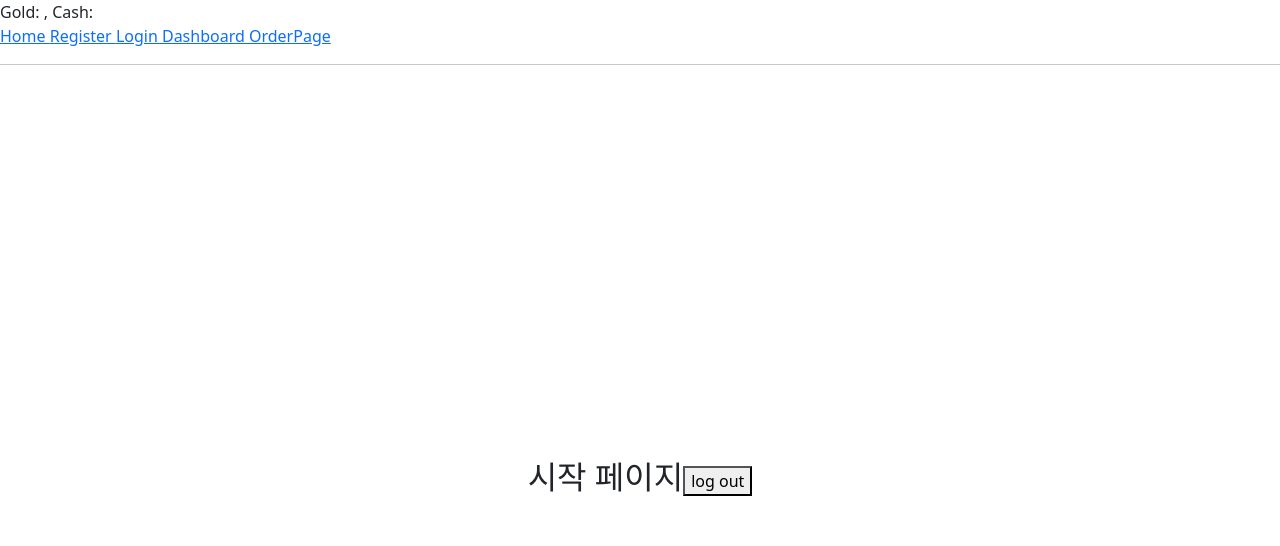
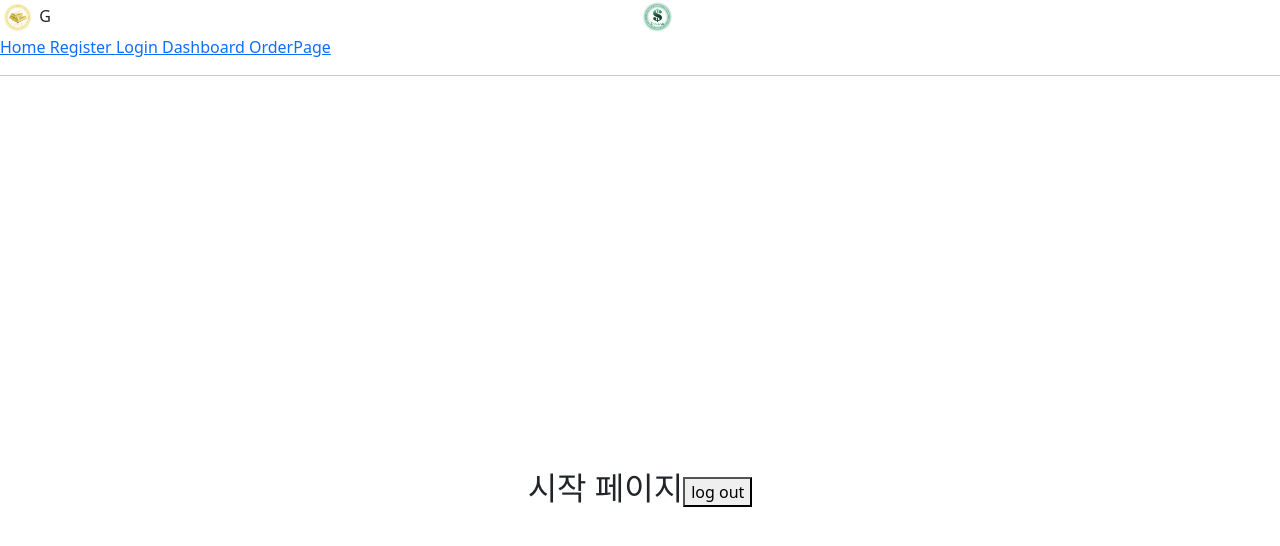
Before and after one commit to TripleJBlog/Meta-Earth, a React (Create React App) app in the folder client/: page / in a window 1280 px wide. Shown: the top 546 px of the page. Built offline with nearby package versions, Linux system fonts and the light colour scheme; no server answers.

Commit message:
add dollar and gold icons

```diff
--- a/client/src/App.js
+++ b/client/src/App.js
@@ -15,10 +15,26 @@ import RegisterPage from "./components/views/RegisterPage/RegisterPage";
 import OrderPage from "./components/views/OrderPage";
 import OrderData from "./data/data";
 import React, { useState } from "react";
+import styled from "styled-components";
+
+const FlexContainer = styled.div`
+  display: flex;
+  flex-direction: row;
+`;
+
+const FlexItem = styled.div`
+  flex: 1;
+  overflow: auto;
+`;
+
+const StyleIcon = styled.img`
+  width: 35px;
+  height: 35px;
+`;
 
 function RendingPage() {
   const location = useLocation();
-  if (location.pathname == "/") {
+  if (location.pathname === "/") {
     return <LandingPage />;
   } else {
     return <></>;
@@ -35,7 +51,16 @@ function Home() {
 
   return (
     <>
-      Gold: {balance.gold}, Cash: {balance.cash}
+      <FlexContainer className="balance">
+        <FlexItem>
+          <StyleIcon src={require("./assets/icon_gold.png")} />
+          <span className="gold">{balance.gold} G</span>
+        </FlexItem>
+        <FlexItem>
+          <StyleIcon src={require("./assets/icon_dollar.png")} />
+          <span className="cash">{balance.cash}</span>
+        </FlexItem>
+      </FlexContainer>
       <nav>
         <Link to="/">Home </Link>
         <Link to="register">Register </Link>
```
Also changed, not shown: client/src/assets/icon_dollar.png (added), client/src/assets/icon_gold.png (added).
